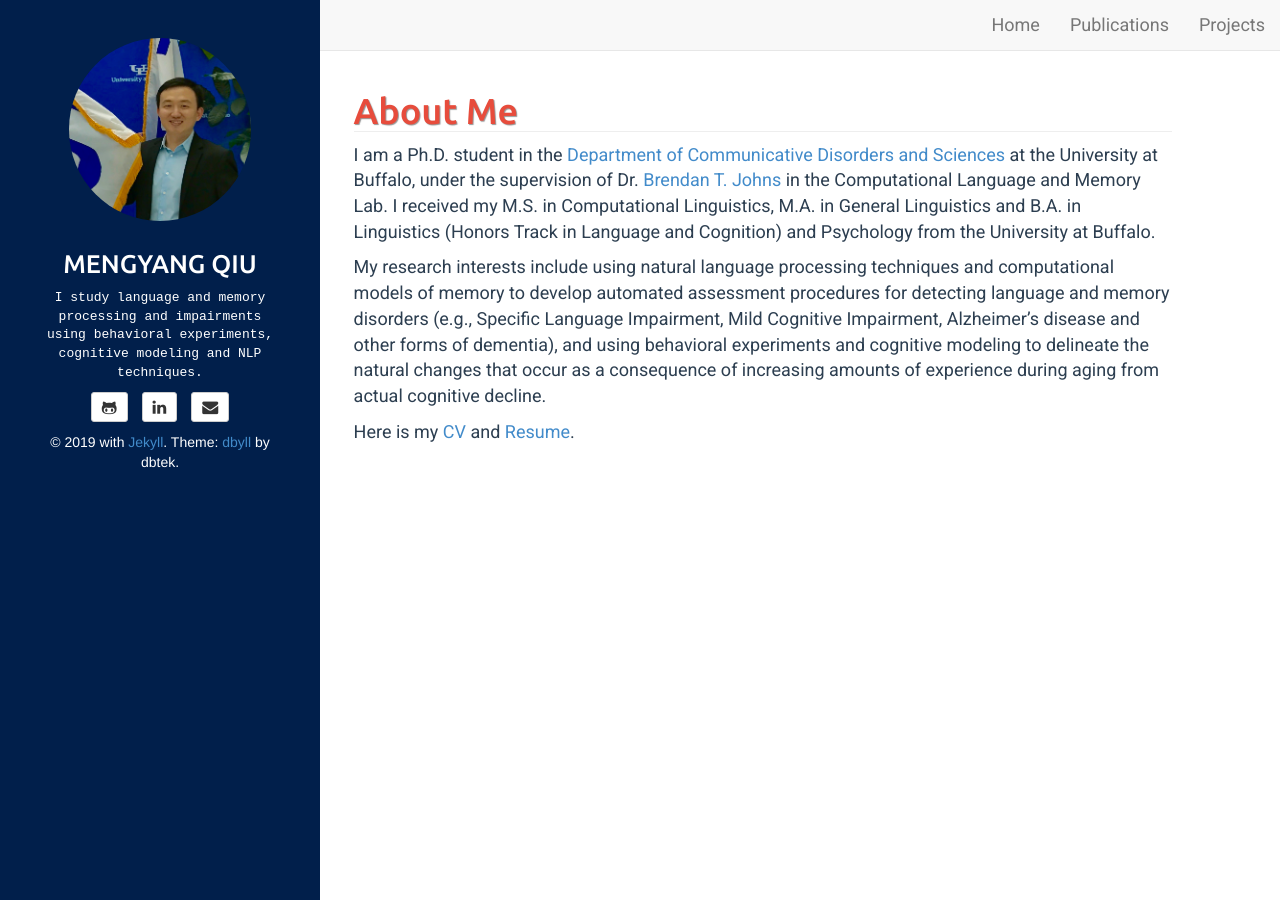
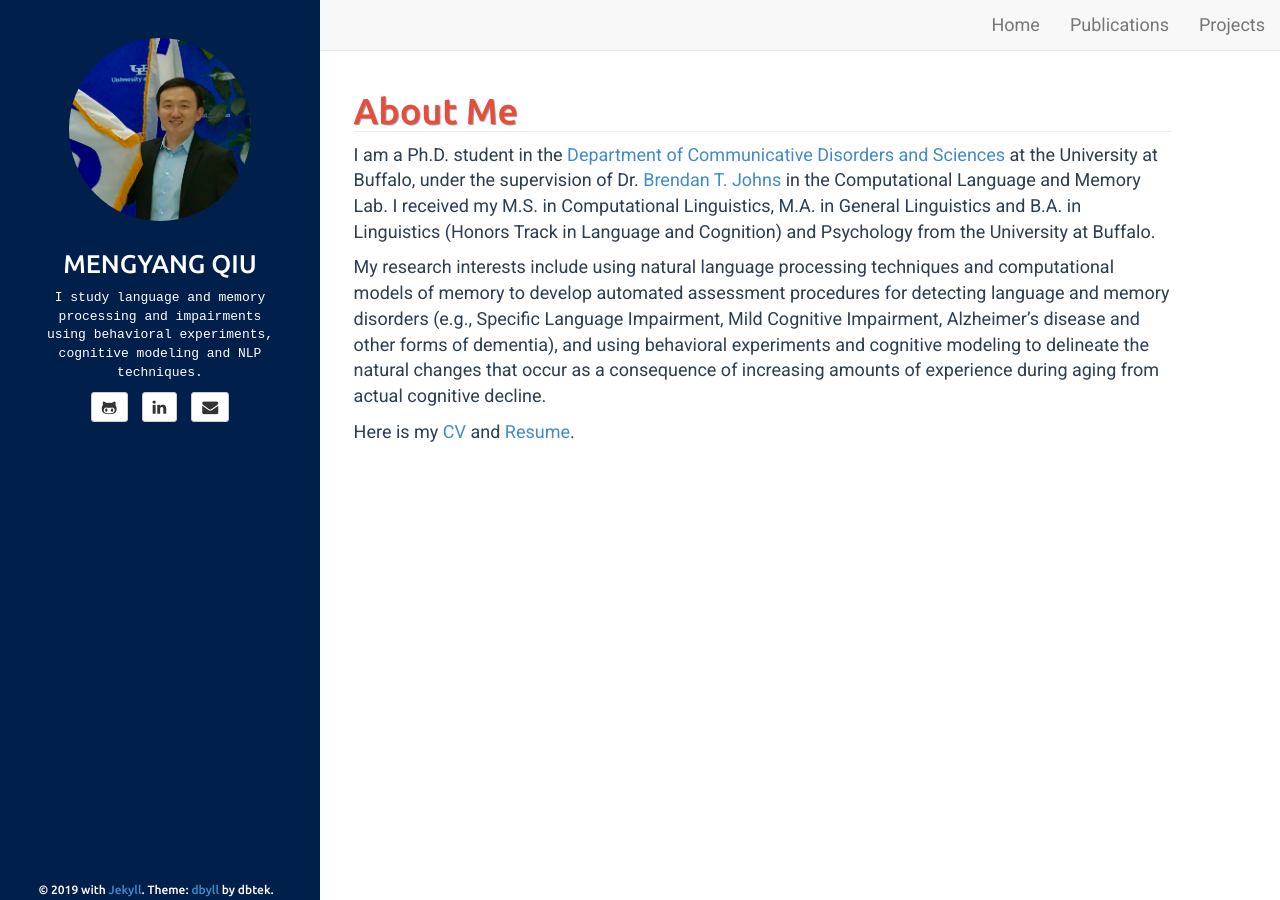
Before and after one commit to mengyangq/mengyangq.github.io, a Jekyll site: the page built from index.html, in a window 1280 px wide. Built offline with Jekyll 4.4.1, drawn with Linux system fonts in a browser that asks for light colours.

Commit message:
Update style.css

```diff
--- a/assets/css/style.css
+++ b/assets/css/style.css
@@ -50,6 +50,15 @@ a.nav-link:hover { color: #777; }
 	margin: 0 auto;
 	margin-bottom: 10px;
 }
+
+#copy {
+	margin:0 auto;
+	bottom: 2px;
+	position:fixed;
+	font-family: 'Ubuntu';
+	font-size:12px;
+}
+
 
 #contact-list li .fa,
 article .share .btn {
```
